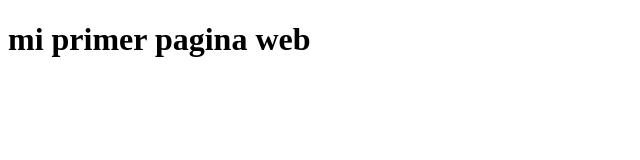
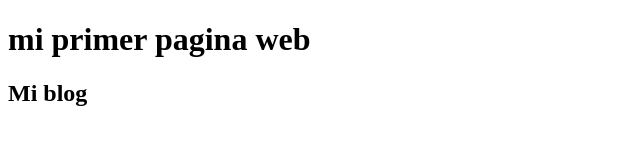
Before and after one commit to Gon0900/primerpaginadeprueba, a plain HTML site: page index.html in a window 1280 px wide. Shown: the whole page, without its empty margins (0-640 px from the left). Drawn offline with Linux system fonts and the light colour scheme.

Commit message:
agrege unas lineas de codigo

```diff
--- a/index.html
+++ b/index.html
@@ -3,4 +3,7 @@
     <header>
       <h1>mi primer pagina web</h1>
     </header>
+    <body>
+      <h2>Mi blog</h2>
+    </body>
   </html>
```
